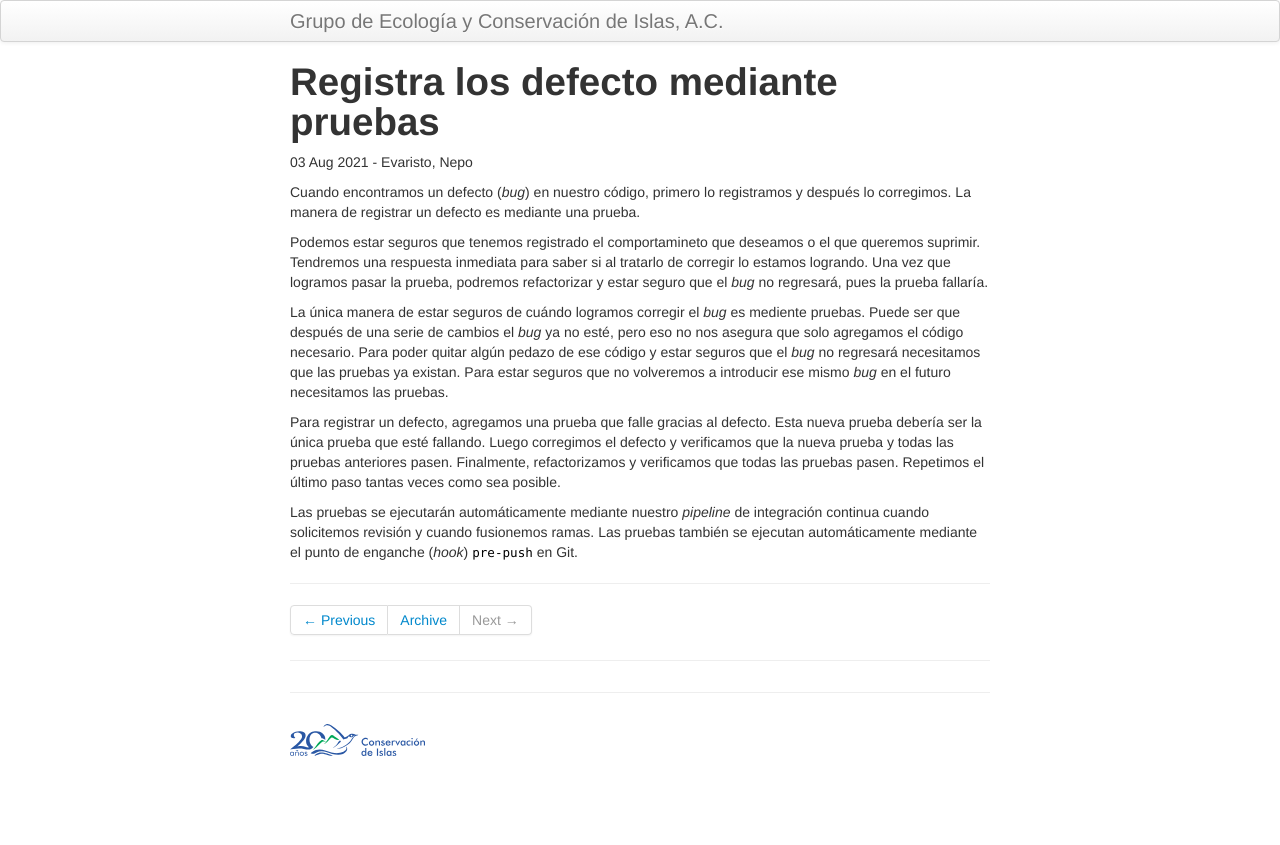
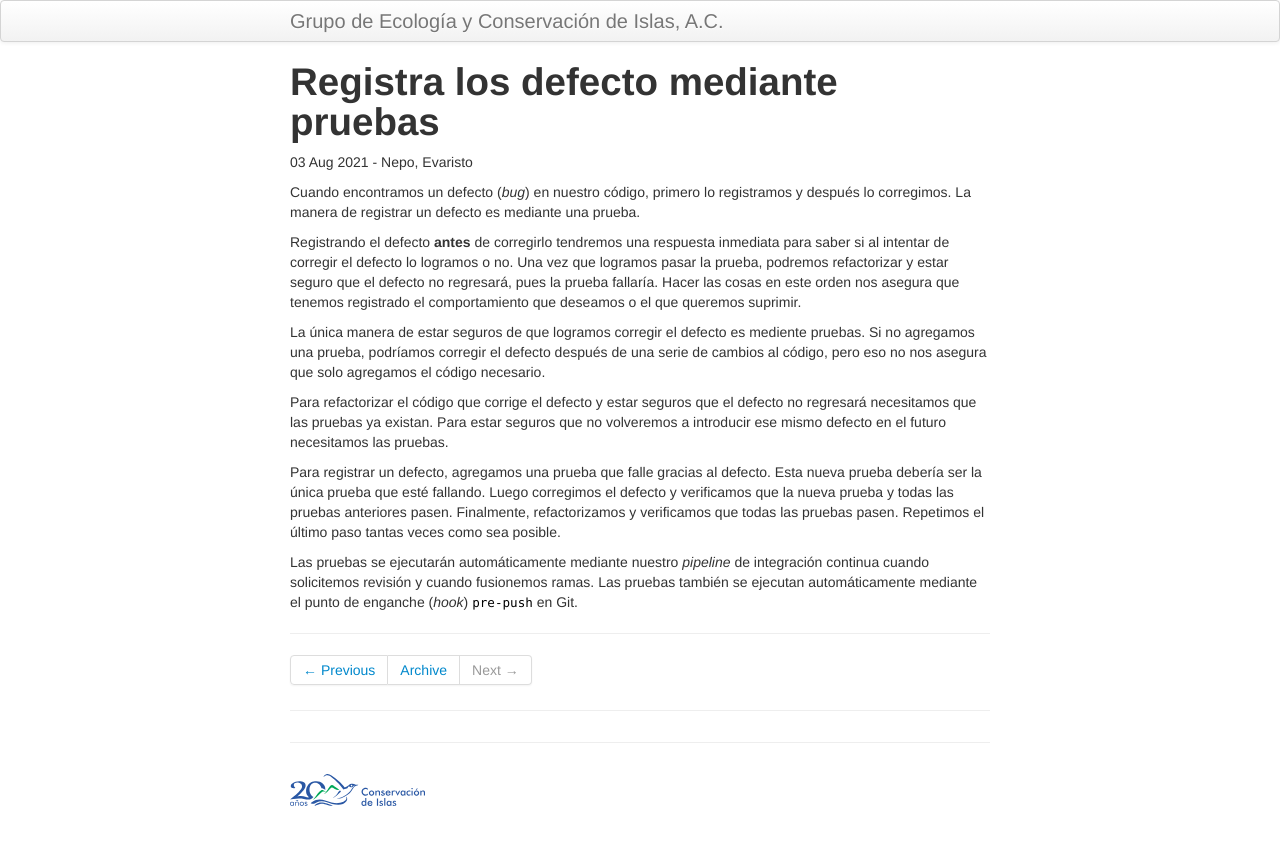
Before and after one commit to LizethMReyes/islasgeci.github.io, a Jekyll site: the page built from _posts/2021-08-03-bug_test.md, in a window 1280 px wide. Shown: the top 845 px of the page. Built offline with Jekyll 4.4.1, drawn with Linux system fonts in a browser that asks for light colours.

Commit message:
✍️ Edit

```diff
--- a/_posts/2021-08-03-bug_test.md
+++ b/_posts/2021-08-03-bug_test.md
@@ -1,23 +1,26 @@
 ---
 layout: post
 title: Registra los defecto mediante pruebas
-author: Evaristo, Nepo
+author:  Nepo, Evaristo
 tags: programacion
 ---
 
 Cuando encontramos un defecto (_bug_) en nuestro código, primero lo registramos y después lo
 corregimos. La manera de registrar un defecto es mediante una prueba.
 
-Podemos estar seguros que tenemos registrado el comportamineto que deseamos o el que queremos
-suprimir. Tendremos una respuesta inmediata para saber si al tratarlo de corregir lo estamos
-logrando. Una vez que logramos pasar la prueba, podremos refactorizar y estar seguro que el _bug_ no
-regresará, pues la prueba fallaría.
+Registrando el defecto **antes** de corregirlo tendremos una respuesta inmediata para saber si al
+intentar de corregir el defecto lo logramos o no. Una vez que logramos pasar la prueba, podremos
+refactorizar y estar seguro que el defecto no regresará, pues la prueba fallaría. Hacer las cosas en
+este orden nos asegura que tenemos registrado el comportamiento que deseamos o el que queremos
+suprimir.
 
-La única manera de estar seguros de cuándo logramos corregir el _bug_ es mediente pruebas. Puede ser
-que después de una serie de cambios el _bug_ ya no esté, pero eso no nos asegura que solo agregamos
-el código necesario. Para poder quitar algún pedazo de ese código y estar seguros que el _bug_ no
-regresará necesitamos que las pruebas ya existan. Para estar seguros que no volveremos a introducir
-ese mismo _bug_ en el futuro necesitamos las pruebas.
+La única manera de estar seguros de que logramos corregir el defecto es mediente pruebas. Si no
+agregamos una prueba, podríamos corregir el defecto después de una serie de cambios al código, pero
+eso no nos asegura que solo agregamos el código necesario.
+
+Para refactorizar el código que corrige el defecto y estar seguros que el defecto no regresará
+necesitamos que las pruebas ya existan. Para estar seguros que no volveremos a introducir ese mismo
+defecto en el futuro necesitamos las pruebas.
 
 Para registrar un defecto, agregamos una prueba que falle gracias al defecto. Esta nueva prueba
 debería ser la única prueba que esté fallando. Luego corregimos el defecto y verificamos que la
```
